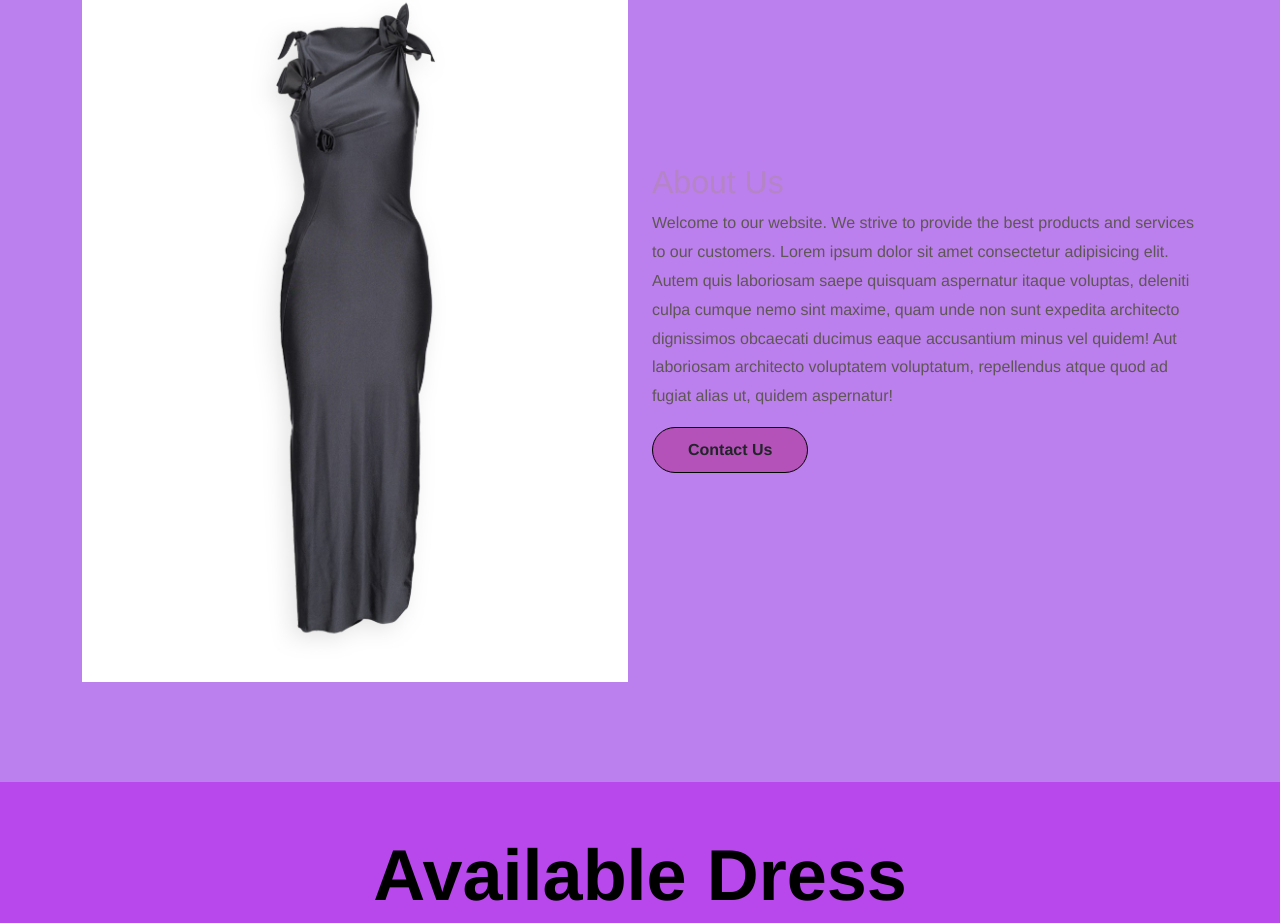
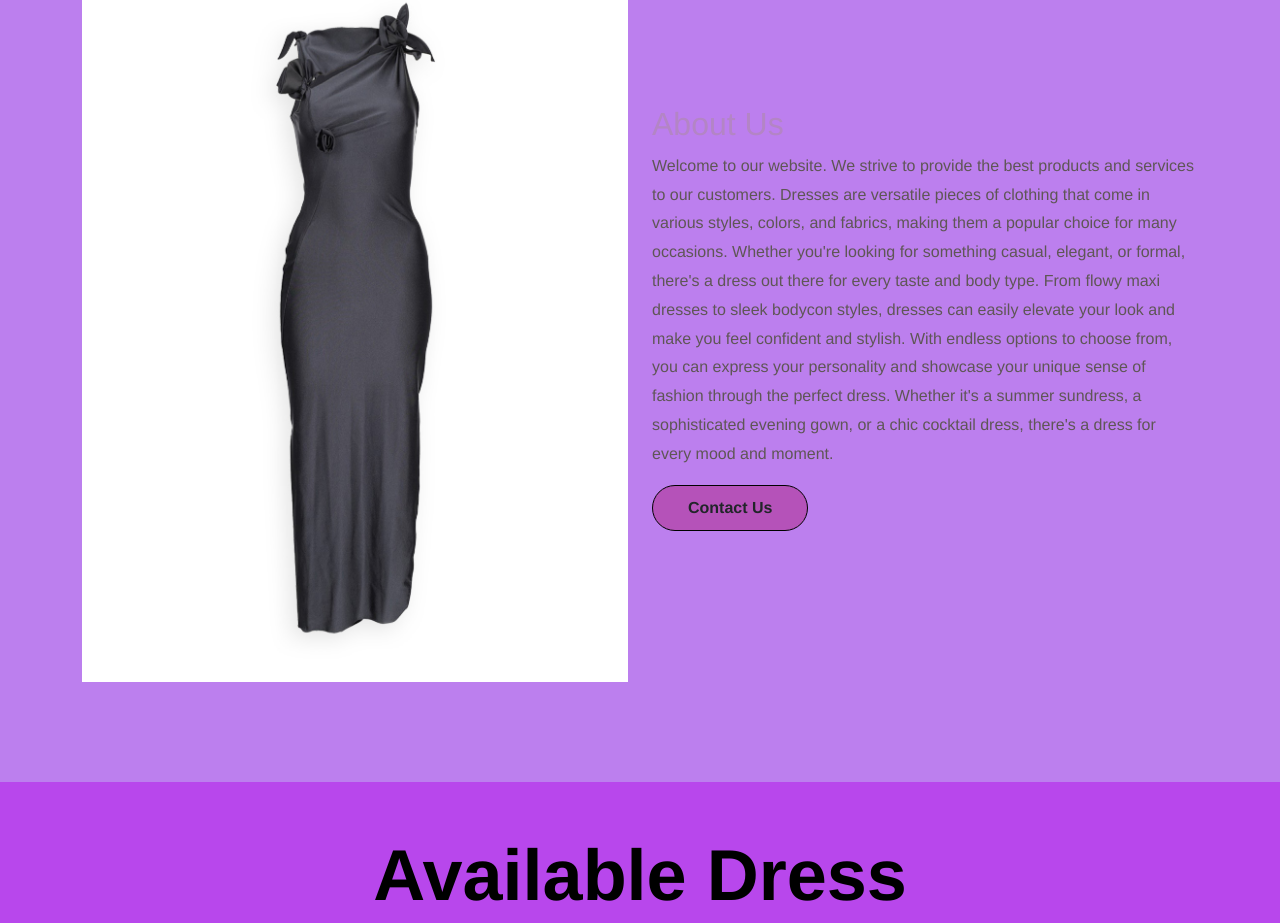
Before and after one commit to miemay05/sir, a plain HTML site: page index.html in a window 1280 px wide. Shown: the part 946-1869 px from the top of the page. Drawn offline with nearby package versions, Linux system fonts and the light colour scheme.

Commit message:
upted about

```diff
--- a/index.html
+++ b/index.html
@@ -81,11 +81,7 @@
                 <div class="col-lg-6">
                     <h2>About Us</h2>
                     <p>Welcome to our website. We strive to provide the best products and services to our customers.
-                        Lorem ipsum dolor sit amet consectetur adipisicing elit. Autem quis laboriosam saepe quisquam
-                        aspernatur itaque voluptas, deleniti culpa cumque nemo sint maxime, quam unde non sunt expedita
-                        architecto dignissimos obcaecati ducimus eaque accusantium minus vel quidem! Aut laboriosam
-                        architecto voluptatem voluptatum, repellendus atque quod ad fugiat alias ut, quidem aspernatur!
-                    </p>
+                        Dresses are versatile pieces of clothing that come in various styles, colors, and fabrics, making them a popular choice for many occasions. Whether you're looking for something casual, elegant, or formal, there's a dress out there for every taste and body type. From flowy maxi dresses to sleek bodycon styles, dresses can easily elevate your look and make you feel confident and stylish. With endless options to choose from, you can express your personality and showcase your unique sense of fashion through the perfect dress. Whether it's a summer sundress, a sophisticated evening gown, or a chic cocktail dress, there's a dress for every mood and moment.</p>
                     <a href="#contact" class="btn btn-brand">Contact Us</a>
                 </div>
             </div>
```
